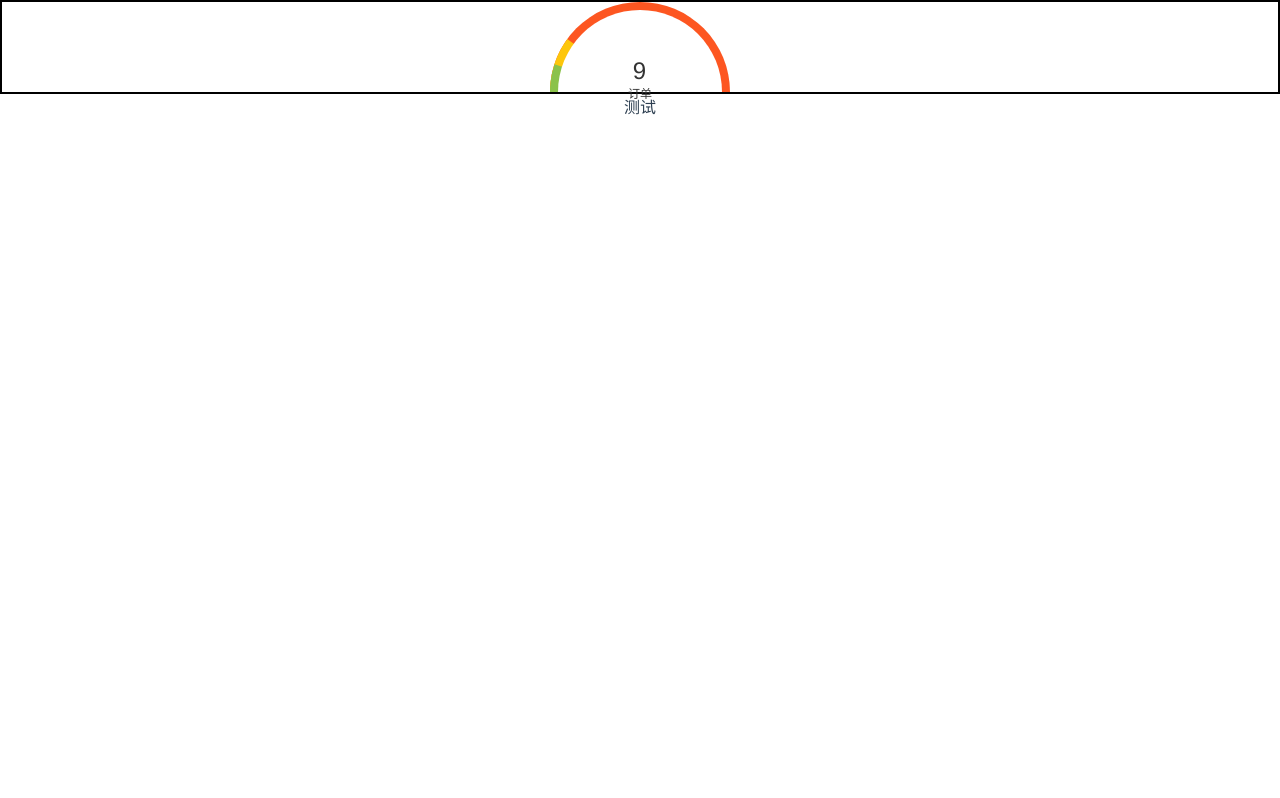
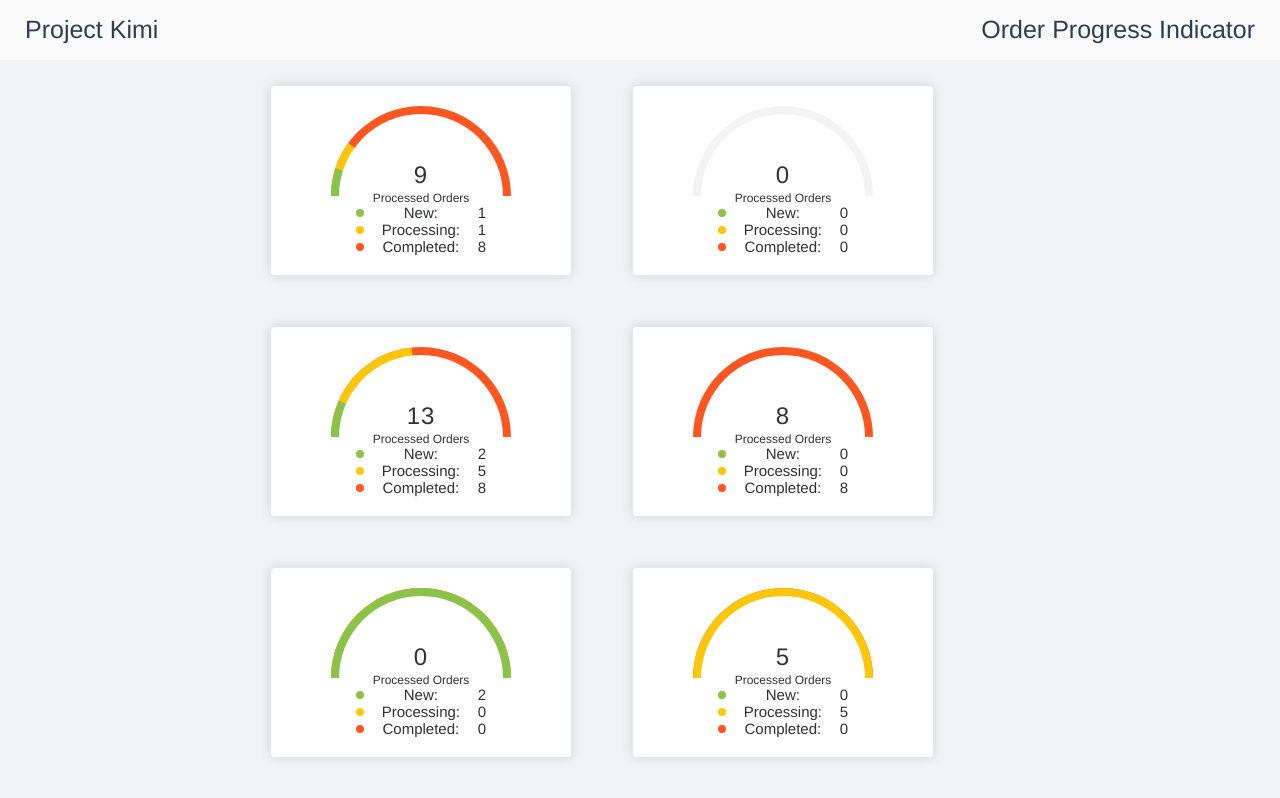
Before and after one commit to gaoshaoye/Project-Kimi, a Vue app in the folder project-kimi/: page / in a window 1280 px wide. Shown: the top 798 px of the page. Built offline with nearby package versions, Linux system fonts and the light colour scheme.

Commit message:
add demos on the home page

```diff
--- a/project-kimi/package.json
+++ b/project-kimi/package.json
@@ -9,6 +9,7 @@
   },
   "dependencies": {
     "core-js": "^3.6.5",
+    "element-plus": "^2.2.13",
     "vue": "^3.0.0",
     "vue-router": "^4.0.0-0",
     "vuex": "^4.0.0-0"
--- a/project-kimi/src/components/ProgressDashboard.vue
+++ b/project-kimi/src/components/ProgressDashboard.vue
@@ -10,8 +10,8 @@
         {{ $props.yellow + $props.red }}
       </div>
     </div>
-    <div class="progress-orders-text">
-      订单
+    <div v-if="text !== '' " class="progress-orders-text">
+      {{ $props.text }}
     </div>
   </div>
 </template>
@@ -25,7 +25,7 @@ export default defineComponent({
   components: {},
   computed: {},
   methods: {},
-  props: ["green", "yellow", "red"],
+  props: ["green", "yellow", "red" ,"text"],
   setup(props, context) {
     const redAngle: any = ref(-90);
     const yellowAngle: any = ref(-90);
@@ -51,6 +51,7 @@ export default defineComponent({
   height: 90px;
   width: 180px;
   overflow: hidden;
+  padding-bottom: 8px;
 }
 .content {
   overflow: hidden;
--- a/project-kimi/src/main.ts
+++ b/project-kimi/src/main.ts
@@ -2,5 +2,6 @@ import { createApp } from 'vue'
 import App from './App.vue'
 import router from './router'
 import store from './store'
-
-createApp(App).use(store).use(router).mount('#app')
+import ElementPlus from 'element-plus'
+import 'element-plus/dist/index.css'
+createApp(App).use(store).use(router).use(ElementPlus).mount('#app')
--- a/project-kimi/src/views/Home.vue
+++ b/project-kimi/src/views/Home.vue
@@ -1,14 +1,48 @@
 <template>
+<div class="common-layout">
+    <el-container>
+      <el-header>
+        <div class="Kimi-header">
+          <div class="Kimi-header__l">Project Kimi</div>
+          <div class="Kimi-header__r">Order Progress Indicator</div>
+        </div>
+      </el-header>
+      <el-main>
         <div class="home">
-   <div class="dashboard-box">
+          <div class="card-container">
+            <el-card class="box-card" v-for="(order,i) in orders" :key="i">
               <ProgressDashboard
-                :green="orderG"
-                :yellow="orderY"
-                :red="orderR"
+                          :green="order.orderG"
+                          :yellow="order.orderY"
+                          :red="order.orderR"
+                          text="Processed Orders"
                         />
+              <div class="legends">
+                <div class="card-legend">
+                  <div class="legend-dot dot-green"></div>
+                  <div>New: </div>
+                  <div>{{ order.orderG }}</div>
                 </div>
-   <div>测试</div>
+                <div class="card-legend">
+                  <div class="legend-dot dot-yellow"></div>
+                  <div>Processing: </div>
+                  <div>{{ order.orderY }}</div>
                 </div>
+                <div class="card-legend">
+                  <div class="legend-dot dot-red"></div>
+                  <div>Completed: </div>
+                  <div>{{ order.orderR }}</div>
+                </div>
+              </div>
+
+            </el-card>
+          </div>
+        </div>
+      </el-main>
+    </el-container>
+  </div>
+
+
 </template>
 
 <script lang="ts">
@@ -22,9 +56,40 @@ export default defineComponent({
   methods: {},
   data() {
     return {
+      orders: [
+        {
           orderG: 1,
           orderY: 1,
           orderR: 8,
+        },
+        {
+          orderG: 0,
+          orderY: 0,
+          orderR: 0,
+        },
+        {
+          orderG: 2,
+          orderY: 5,
+          orderR: 8,
+        },
+        {
+          orderG: 0,
+          orderY: 0,
+          orderR: 8,
+        },
+        {
+          orderG: 2,
+          orderY: 0,
+          orderR: 0,
+        },
+        {
+          orderG: 0,
+          orderY: 5,
+          orderR: 0,
+        }
+      ]
+
+
     };
   },
 });
@@ -32,12 +97,79 @@ export default defineComponent({
 <style lang="scss" scoped>
 .home {
   width: 100%;
+  min-height: 760px;
+  background-color: #f2f3f5;
 }
+
 .dashboard-box {
   border: 2px solid #000000;
   display: flex;
   justify-content: center;
   align-items: center;
   width: auto;
+
+}
+.box-card {
+  width: 300px;
+  display: flex;
+  align-items: center;
+  justify-content: center;
+  margin: 25px 30px;
+
+}
+.card-container {
+  max-width: 800px;
+  margin-left: auto;
+  margin-right: auto;
+  display: flex;
+  flex-wrap: wrap;
+}
+.Kimi-header {
+  background-color: #fafafa;
+  // height: 100%;
+  display: flex;
+  justify-content: space-between;
+  align-items: center;
+  padding: 15px 25px;
+  &__l{
+    height: 40px;
+    font-size: 25px;
+  }
+  &__r{
+    height: 40px;
+    font-size: 25px;
+  }
+
+}
+.el-header,.el-main{
+  padding: 0px !important;
+}
+.card-legend {
+  font-size: 15px;
+  display: flex;
+  justify-content: space-between;
+}
+.legend-dot {
+  border-radius: 50%;
+  height: 0px;
+  width: 0px;
+  margin-top: auto;
+  margin-bottom: auto;
+}
+.dot {
+  &-green {
+    border: 4px solid #8bc24a;
+  }
+  &-yellow {
+    border: 4px solid #fdc60b;
+  }
+  &-red {
+    border: 4px solid #fd5621;
+  }
+}
+.legends {
+  width: 130px;
+  margin-left: auto;
+  margin-right: auto;
 }
 </style>
```
Also changed, not shown: 1 other file (tests, documents, lock files or other folders). Lines whose indentation alone changed are shown as unchanged.
